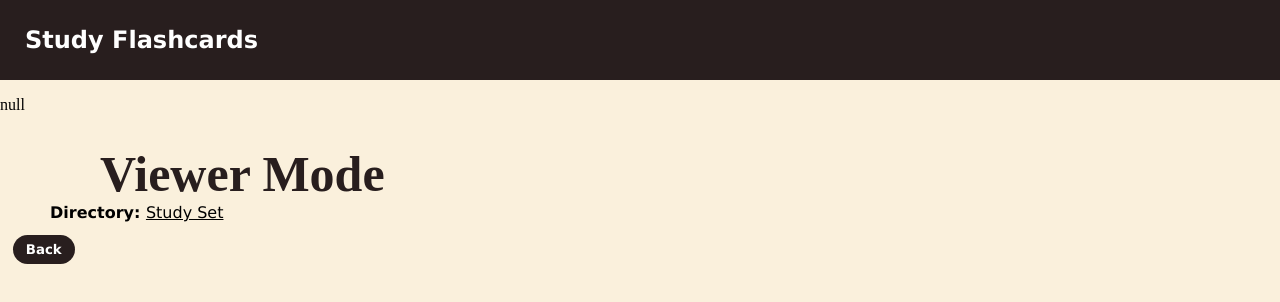
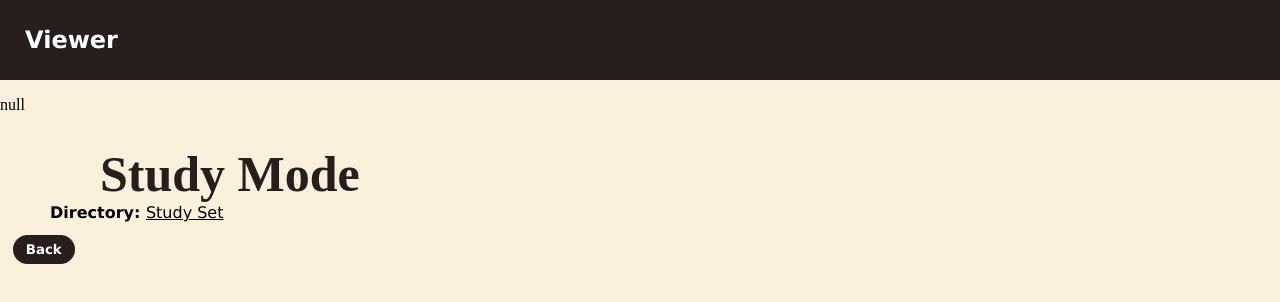
Before and after one commit to DHaire92/Flash-Cardio, a React (Create React App) app in the folder client/: page /Viewer in a window 1280 px wide. Shown: the top 302 px of the page. Built offline with nearby package versions, Linux system fonts and the light colour scheme; a web font is replaced by a local one.

Commit message:
changed titles

```diff
--- a/client/src/pages/Viewer.js
+++ b/client/src/pages/Viewer.js
@@ -46,12 +46,12 @@ export default function Viewer() {
 
   return (
     <div className="App">
-      <Header>Study Flashcards</Header>
+      <Header>Viewer</Header>
 
       <p>{JSON.stringify(folderData, null, 2)}</p>
 
       <div className="folder-mode-info-header-container">
-        <div className="page-header">Viewer Mode</div>
+        <div className="page-header">Study Mode</div>
         <div className="current-directory">
           <b>Directory: </b>
           <u className="current-directory-link">Study Set</u>
```
